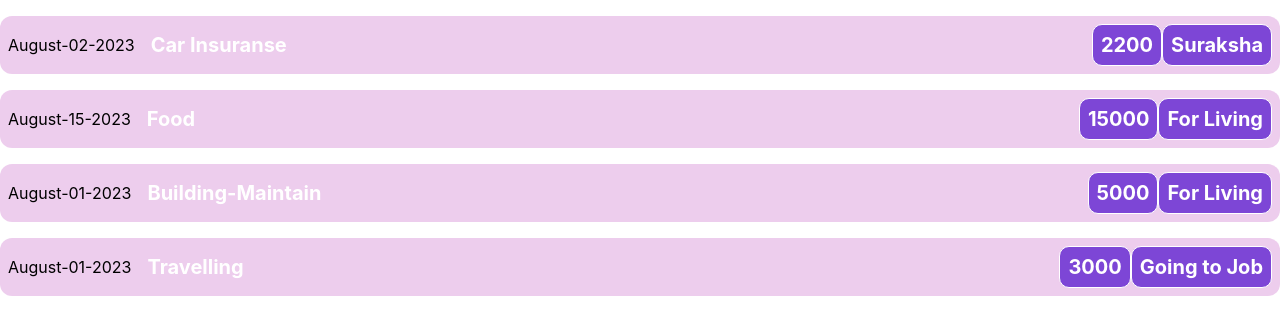
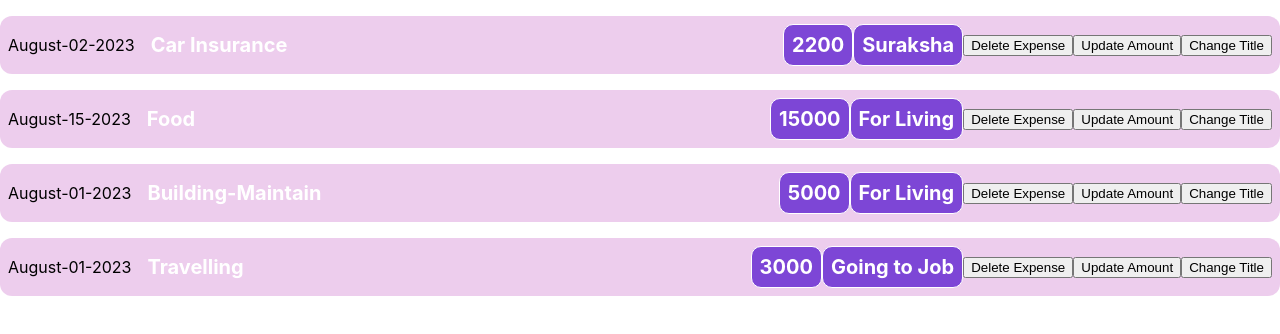
Before and after one commit to knawaz8585/ProReact1, a React (Create React App) app: page / in a window 1280 px wide. Shown: the top 334 px of the page. Built offline with nearby package versions, Linux system fonts and the light colour scheme.

Commit message:
Updated Code

```diff
--- a/src/App.js
+++ b/src/App.js
@@ -1,13 +1,14 @@
 import ExpenseItem from "./Components/ExpenseItem";
-
+import React, { useState } from 'react';
 
 function App() {
-  const Expense = [{
+  const [expenses, setExpenses] = useState([
+    {
       id: 1,
-    title: "Car Insuranse",
+      title: 'Car Insurance',
       Amount: 2200,
       Date: new Date(2023, 7, 2),
-    LocationOfExpenditure: "Suraksha"
+      LocationOfExpenditure: 'Suraksha'
     },
     {
       id: 2,
@@ -29,37 +30,55 @@ function App() {
       Amount: 3000,
       Date: new Date(2023, 7, 1),
       LocationOfExpenditure: "Going to Job"
-  }]
+    }
+  ]);
+
+  const handleDeleteExpense = (expenseId) => {
+    setExpenses((prevExpenses) =>
+      prevExpenses.filter((expense) => expense.id !== expenseId)
+    );
+  };
+
+  const handleAmountUpdate = (expenseId) => {
+    setExpenses((prevExpenses) =>
+      prevExpenses.map((expense) => {
+        if (expense.id === expenseId) {
+          return { ...expense, Amount: "$" + 100 };
+        }
+        return expense;
+      })
+    );
+  };
+
+
+  const handleTitleChange = (expenseId, newTitle) => {
+    setExpenses((prevExpenses) =>
+      prevExpenses.map((expense) => {
+        if (expense.id === expenseId) {
+          return { ...expense, title: newTitle };
+        }
+        return expense;
+      })
+    );
+  };
 
   return (
     <>
+      {expenses.map((expense) => (
         <ExpenseItem
-        title={Expense[0].title}
-        Amount={Expense[0].Amount}
-        Date={Expense[0].Date}
-        LocationOfExpenditure={Expense[0].LocationOfExpenditure} />
-
-      <ExpenseItem
-        title={Expense[1].title}
-        Amount={Expense[1].Amount}
-        Date={Expense[1].Date}
-        LocationOfExpenditure={Expense[1].LocationOfExpenditure} />
-
-      <ExpenseItem
-        title={Expense[2].title}
-        Amount={Expense[2].Amount}
-        Date={Expense[2].Date}
-        LocationOfExpenditure={Expense[2].LocationOfExpenditure} />
-
-      <ExpenseItem
-        title={Expense[3].title}
-        Amount={Expense[3].Amount}
-        Date={Expense[3].Date}
-        LocationOfExpenditure={Expense[3].LocationOfExpenditure} />
-
+          key={expense.id}
+          id={expense.id}
+          title={expense.title}
+          Amount={expense.Amount}
+          Date={expense.Date}
+          LocationOfExpenditure={expense.LocationOfExpenditure}
+          onDelete={handleDeleteExpense}
+          onAmount={handleAmountUpdate}
+          onTitleChange={handleTitleChange}
+        />
+      ))}
     </>
-  )
-
+  );
 }
 
 export default App;
--- a/src/Components/ExpenseItem.js
+++ b/src/Components/ExpenseItem.js
@@ -1,23 +1,39 @@
-/*import React from 'react'*/
-import './ExpenseItem.css'
-import ExpenseDate from './ExpenseDate'
-import ExpenseDetails from './ExpenseDetails'
+import React from 'react';
+import './ExpenseItem.css';
+import ExpenseDate from './ExpenseDate';
+import ExpenseDetails from './ExpenseDetails';
 
 export default function ExpenseItem(props) {
+    const handleDelete = () => {
+        props.onDelete(props.id);
+    };
 
+    const amountupdate = () => {
+        props.onAmount(props.id)
+    };
+
+    const handleTitleChange = () => {
+        const newTitle = prompt('Enter a new title:');
+        if (newTitle !== null && newTitle.trim() !== '') {
+            props.onTitleChange(props.id, newTitle);
+        }
+    };
 
     return (
         <div className='expense-item'>
             <ExpenseDate Date={props.Date} />
             <div className='expense-item_description'>
-                <ExpenseDetails title={props.title} /></div>
+                <ExpenseDetails title={props.title} />
+            </div>
             <div className='expense-item_price'>
                 <ExpenseDetails Amount={props.Amount} />
             </div>
             <div className="expense-Expenditure">
                 <ExpenseDetails LocationOfExpenditure={props.LocationOfExpenditure} />
             </div>
+            <button onClick={handleDelete}>Delete Expense</button>
+            <button onClick={amountupdate}>Update Amount</button>
+            <button onClick={handleTitleChange}>Change Title</button>
         </div>
-
-    )
+    );
 }
```
Also changed, not shown: src/text.js (added, +23 -0 lines). Lines whose indentation alone changed are shown as unchanged.
